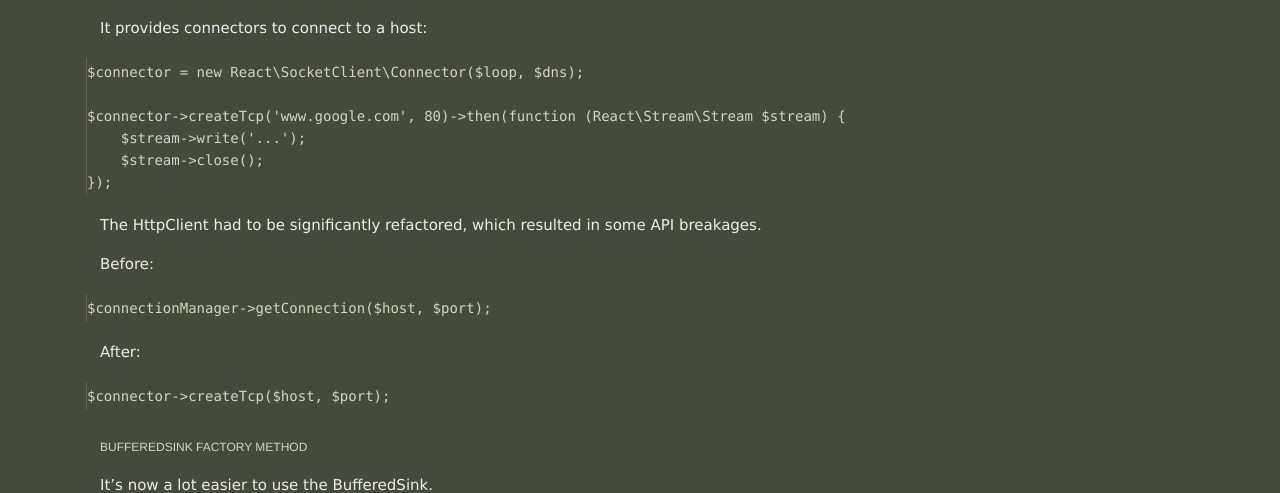
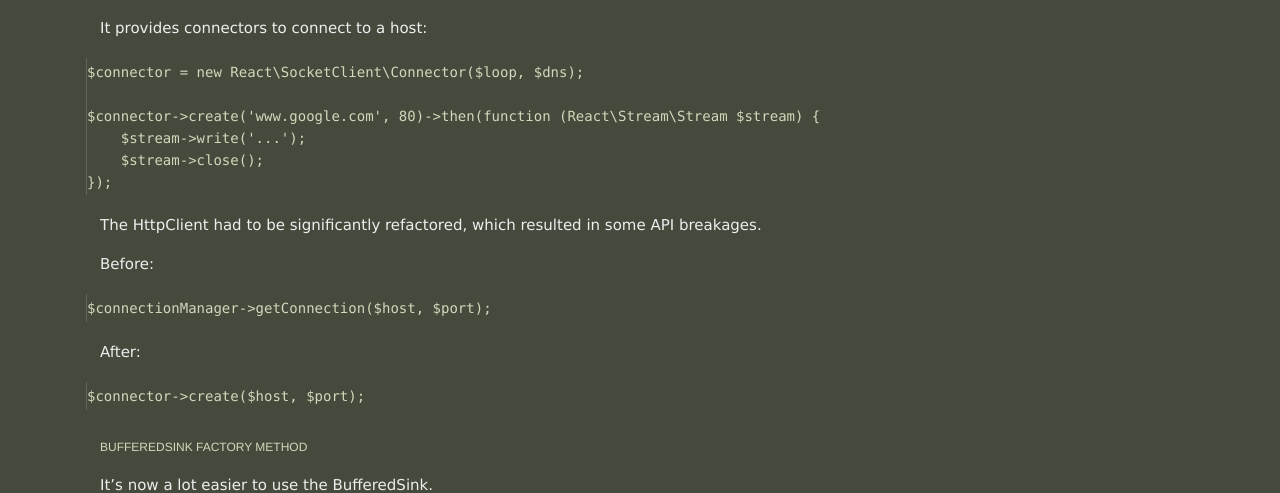
Before and after one commit to reactphp/website, a Jekyll site: the page built from _posts/2013-04-14-v0.3.0.md, in a window 1280 px wide. Shown: the part 941-1434 px from the top of the page. Built offline with Jekyll 4.4.1, drawn with Linux system fonts in a browser that asks for light colours; Markdown is read by kramdown in place of the engine named in the settings.

Commit message:
Rename SocketClient Connector createTcp to create

```diff
--- a/_posts/2013-04-14-v0.3.0.md
+++ b/_posts/2013-04-14-v0.3.0.md
@@ -54,7 +54,7 @@ It provides connectors to connect to a host:
 
     $connector = new React\SocketClient\Connector($loop, $dns);
 
-    $connector->createTcp('www.google.com', 80)->then(function (React\Stream\Stream $stream) {
+    $connector->create('www.google.com', 80)->then(function (React\Stream\Stream $stream) {
         $stream->write('...');
         $stream->close();
     });
@@ -68,7 +68,7 @@ Before:
 
 After:
 
-    $connector->createTcp($host, $port);
+    $connector->create($host, $port);
 
 ### BufferedSink factory method
 
```
